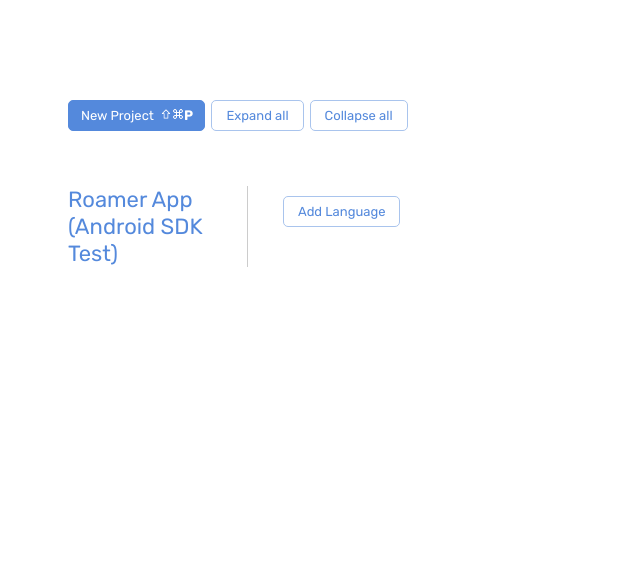
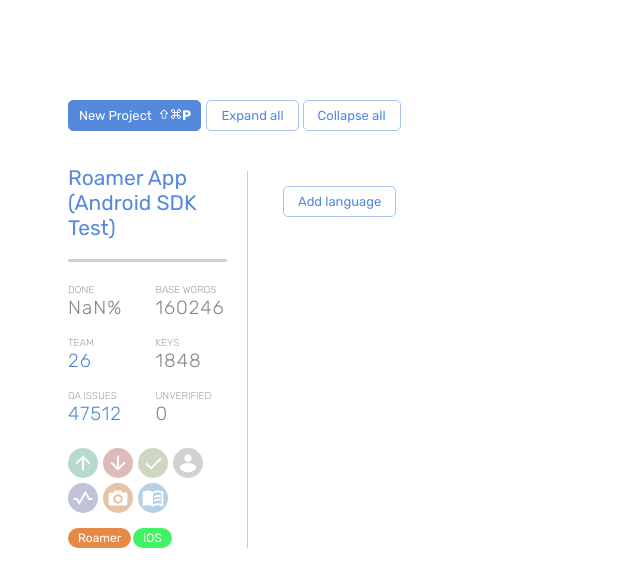
Before and after one commit to ibrahim/languages, a React (Create React App) app: page / in a window 1280 px wide. Shown: the top 586 px of the page, without its empty margins (0-640 px from the left). Built offline with nearby package versions, Linux system fonts and the light colour scheme.

Commit message:
Add Sidebar's ProgressBar, Infos, Icons, and Tags.

```diff
--- a/src/modules/languages/add-language.tsx
+++ b/src/modules/languages/add-language.tsx
@@ -91,7 +91,7 @@ const AddLanguage = (props: Props) => {
 				m="15px"
 				onClick={() => toggleOpen(true)}
 			>
-        Add Language
+        Add language
       </Button>
       <Modal isOpen={isOpen} style={customStyles} contentLabel="Add languages">
 				<ModalStyles>
--- a/src/modules/languages/index.tsx
+++ b/src/modules/languages/index.tsx
@@ -10,7 +10,7 @@ export const LanguagePage = () => {
   return (
     <Container>
       <Buttons>
-				<Button mx="3px" ml="0px" px="12px" className="primary">
+				<Button mx="3px" ml="0px" px="10px" className="primary">
 					<span>New Project </span>
 					<ButtonIcons ml="6px" fontSize="12px">
 						<ImShift />
@@ -18,8 +18,8 @@ export const LanguagePage = () => {
 						<b>P</b>
 					</ButtonIcons>
 				</Button>
-        <Button mx="3px" > Expand all </Button>
-        <Button mx="3px" > Collapse all </Button>
+        <Button mx="2px" > Expand all </Button>
+        <Button mx="2px" > Collapse all </Button>
       </Buttons>
       <Panel>
         <SideBar />
@@ -38,12 +38,12 @@ const Container = Styled.div`
 `;
 const Panel = Styled.div`
 	display:flex;
+	margin-top:40px;
 	flex-flow:row nowrap;
 	box-sizing:border-box;
 	flex-grow:1;
 `;
 const Buttons = Styled.div`
-	margin:0px 0px 40px 0px;
 	flex-basis:100%;
 	height:40px;
 	display:flex;
--- a/src/modules/languages/languages-item.tsx
+++ b/src/modules/languages/languages-item.tsx
@@ -5,7 +5,7 @@ import FlagImg from 'react-world-flags'
 import { FiX } from 'react-icons/fi'
 import { LanguageListItem } from './types'
 import * as Actions from './actions'
-import { ProgressBar, Info } from './styled'
+import { ProgressBar, Info, InfoLabel } from './styled'
 
 interface connectedProps {
 	language: LanguageListItem;
@@ -22,11 +22,11 @@ const LanguageItem = (props: Props) => {
 				<Title>{ name }</Title>
 				<Remove onClick={() => dispatch(Actions.removeLanguage({name}))}><FiX/></Remove>
 			</Header>
-			<ProgressBar progress={ progress } ><i/></ProgressBar>
+			<ProgressBar progress={ progress } mt="8px" maxHeight="2px"><i/></ProgressBar>
 			<Body>
-				<Info className="progress"><span>DONE</span>{progress}%</Info>
-				<Info><span>WORDS TO DO</span>{wordsToDo}</Info>
-				<Info><span>UNVERIFIED</span>{unverified}</Info>
+				<Info><InfoLabel>DONE</InfoLabel>{progress}%</Info>
+				<Info highlight><InfoLabel>WORDS TO DO</InfoLabel>{wordsToDo}</Info>
+				<Info highlight><InfoLabel>UNVERIFIED</InfoLabel>{unverified}</Info>
 			</Body>
 		</Container>
 	);
@@ -43,8 +43,8 @@ export const Container = Styled.div`
 	flex-flow:column nowrap;
 	flex-basis:25%;
 	box-sizing:border-box;
-	padding:15px 30px 15px 0px;
-	margin-bottom:10px;
+	padding:5px 30px 0px 0px;
+	margin-bottom:30px;
 	&:hover {
 		${ Remove } {
 			pointer-events:auto;
@@ -63,11 +63,11 @@ const Body = Styled.div`
 	justify-content:space-between;
 `;
 const Flag = Styled.div`
-	flex-basis:30px;
+	flex-basis:26px;
 	display:flex;
 	img {
-		width:15px;
-		transform:scaleY(1.1);
+		width:16px;
+		transform:scaleY(1.2);
 		opacity:0.6;
 	}
 `;
--- a/src/modules/languages/languages-list.tsx
+++ b/src/modules/languages/languages-list.tsx
@@ -27,9 +27,10 @@ const LanguagesList = (props: Props) => {
 
 const Container = Styled.div`
 	display:flex;
+	flex-flow:row wrap;
+	padding:0px 0px 0px 20px;
+	height:min-content;
 	flex-grow:1;
-	flex-flow:row wrap;
-	padding:10px 0px 0px 20px;
 `
 
 export default connect((state:AppState) => ({
--- a/src/modules/languages/sidebar.tsx
+++ b/src/modules/languages/sidebar.tsx
@@ -1,12 +1,47 @@
 import * as React from 'react';
 import Styled from 'styled-components'
+import {connect} from 'react-redux'
+import { ProgressBar, Info, InfoLabel } from './styled'
+import * as Selectors from './selectors'
+import { AppState } from '../../store'
+import { ArrowUp, ArrowDown, Pulse, Person, Book, Camera, CheckMark } from './icons'
 
-const SideBar = () => {
+interface connectedProps {
+	progress: number;
+	unverified: number;
+}
+
+type Props = connectedProps
+
+const SideBar = (props:Props) => {
+	const { progress, unverified } = props
 	return(
 		<Container>
 			<Title>
 				Roamer App (Android SDK Test)
 			</Title>
+			<ProgressBar progress={progress} my="5px" height="3px"><i/></ProgressBar>
+			<Infos>
+				<Info><InfoLabel>Done</InfoLabel>{progress}%</Info>
+				<Info><InfoLabel>Base Words</InfoLabel>160246</Info>
+				<Info highlight><InfoLabel>Team</InfoLabel>26</Info>
+				<Info><InfoLabel>Keys</InfoLabel>1848</Info>
+				<Info highlight><InfoLabel>QA Issues</InfoLabel>47512</Info>
+				<Info><InfoLabel>Unverified</InfoLabel>{ unverified }</Info>
+			</Infos>
+			<Icons>
+				<Icon background="#B7D9D0"><ArrowUp/></Icon>
+				<Icon background="#DDBBBA"><ArrowDown/></Icon>
+				<Icon background="#CFD6C2"><CheckMark/></Icon>
+				<Icon background="#D1D1D1"><Person/></Icon>
+				<Icon background="#C0C2DA"><Pulse/></Icon>
+				<Icon background="#E6C3A4"><Camera/></Icon>
+				<Icon background="#B5D1E3"><Book/></Icon>
+			</Icons>
+			<Tags>
+				<Tag background="#E78946">Roamer</Tag>
+				<Tag background="#40F362">iOS</Tag>
+			</Tags>
 		</Container>
 	)
 }
@@ -16,14 +51,70 @@ const Container = Styled.div`
 	flex-flow:column wrap;
 	flex-basis:180px;
 	min-width:180px;
+	box-sizing:border-box;
 	height:100%;
+	border-right:1px solid #CCCCCC;
+	padding-right:20px;
 `
 
+
+const Tags = Styled.div`
+	display:flex;
+`
+
+const Tag = Styled.div<{background?: string; }>`
+	height:20px;
+	padding:0px 10px;
+	margin:0px 2px 0px 0px;
+	border-radius:10px;
+	display:flex;
+	justify-content:center;
+	align-items:center;
+	font:400 12px Rubik;
+	color:#ffffff;
+	box-sizing:border-box;
+	background-color:${ p => p.background ? p.background : '#888888'};
+`
+
+const Icons = Styled.div`
+	display:flex;
+	flex-flow:row wrap;
+	margin:15px 0px 10px 0px;
+`
+const Icon = Styled.div<{background?:string;}>`
+	display:flex;
+	justify-content:center;
+	align-items:center;
+	font-size:22px;
+	color:white;
+	width:30px;
+	height:30px;
+	margin:0px 5px 5px 0px;
+	border-radius:15px;
+	background-color:${p => p.background };
+`
+const Infos = Styled.div`
+	display:flex;
+	flex-flow:row wrap;
+	justify-content:space-between;
+	margin-top:7px;
+	${ Info }{
+		font-size:19px;
+		margin:10px 0px 8px 0px;
+		flex-basis:45%;
+		&:last-child{
+			text-align:left;
+		}
+	}
+`
 const Title = Styled.h1`
 	color: #5489DC;
-	font:400 22px Rubik;
+	margin-top:-6px;
+	font:400 21px Rubik;
 	padding:0px 20px 0px 0px;
-	border-right:1px solid #CCCCCC;
 `
 
-export default SideBar
+export default connect((state: AppState) => ({
+	progress: Selectors.getTotalProgress(state),
+	unverified: Selectors.getTotalUnverified(state),
+}))(SideBar)
--- a/src/modules/languages/styled.tsx
+++ b/src/modules/languages/styled.tsx
@@ -65,17 +65,18 @@ const animation = (props:ProgressBarProps) => keyframes`
     from { width: 0px }
     to { width: ${ progressPercentage(props) }% }
 `
-export const ProgressBar = Styled.div<ProgressBarProps>`
+export const ProgressBar = Styled.div<ProgressBarProps & BoxProps>`
 position:relative;
 	flex-basis:100%;
 	display:flex;
 	flex-flow:row wrap;
 	height:2px;
-	max-height:2px;
 	flex-grow:0;
 	background-color:#CFCFCF;
 	margin:7px 0px 10px 0px;
 	border-radius:3px;
+	${ SS.layout }
+	${ SS.space }
 	i {
 		background-color:${ progressColor };
 		display:block;
@@ -83,32 +84,35 @@ position:relative;
 		border-radius:2px;
 		transform-origin:0 0;
 		z-index:1;
-    animation: ${ animation } 2s ease;
+	${ SS.layout }
+    animation: ${ animation } 1s ease;
 		animation-iteration-count:1;
 		animation-fill-mode: forwards;
 	}
 `;
 
-export const Info = Styled.div`
-	flex-basis:30%;
-	display:flex;
-	flex-flow:column wrap;
-	color:#5489DC;
-	font:300 17px Rubik;
-	letter-spacing:1px;
-	&.progress {
-		color:#888888;
-		flex-basis:25%;
-	}
-	&:last-child{
-		text-align:right;
-	}
-	span {
+
+export const InfoLabel = Styled.div<BoxProps & {highlight?: boolean;}>`
+		${ SS.layout };
+		${ SS.typography };
 		display:block;
+		text-transform:uppercase;
 		color:rgba(136,136,136,0.80);
 		font:300 10px Rubik;
 		white-space:nowrap;
 		letter-spacing:0px;
+`
+export const Info = Styled.div<BoxProps & {highlight?: boolean;}>`
+	flex-basis:30%;
+	display:flex;
+	flex-flow:column wrap;
+	color:${ p => p.highlight ? "#5489DC" : "#888888" };
+	font:300 17px Rubik;
+	${ SS.layout };
+	${ SS.typography };
+	letter-spacing:1px;
+	&:last-child{
+		text-align:right;
 	}
 `;
 
```
